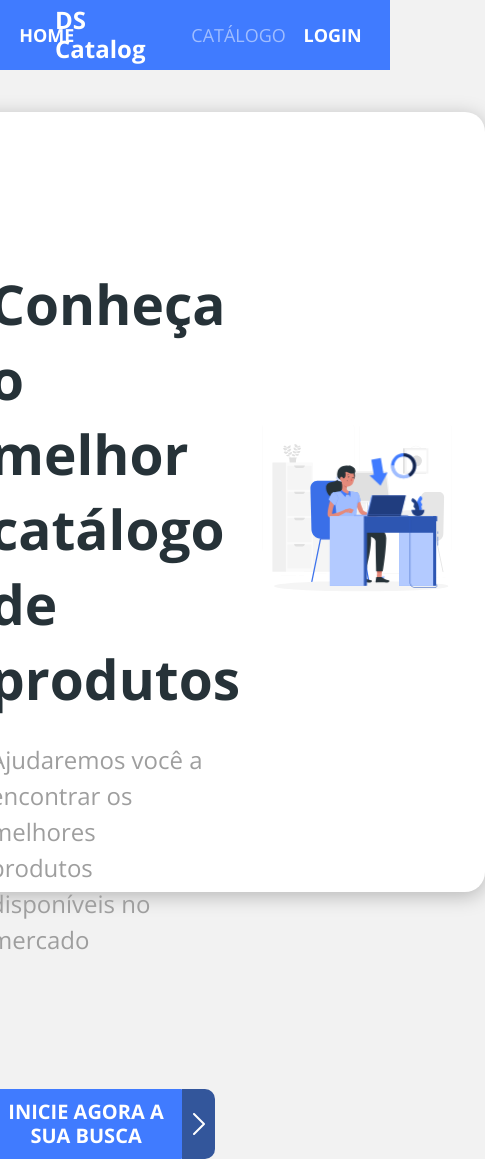
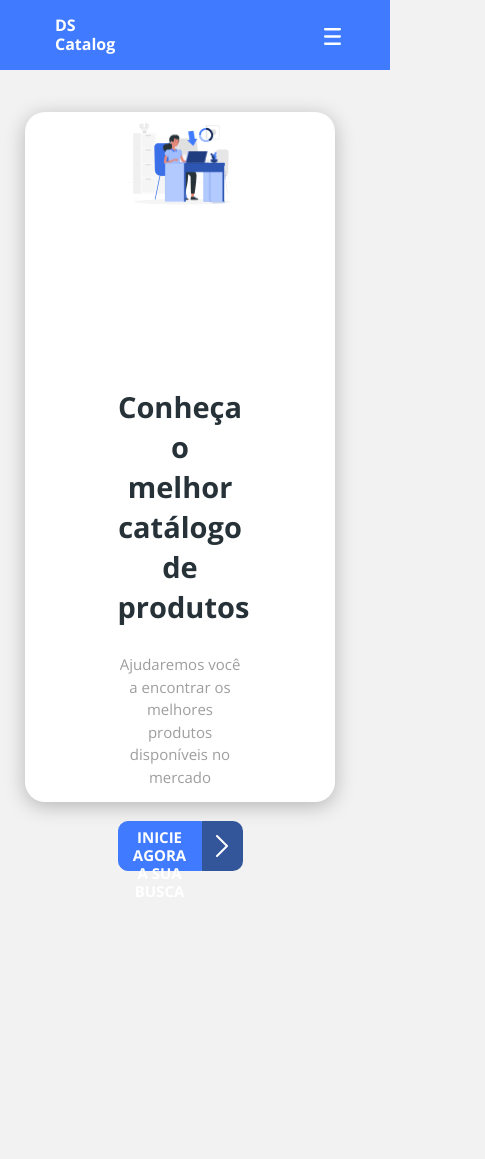
Before and after one commit to kleberlimaGit/dscatalog-bootcamp, a React (Create React App) app in the folder front-web/: page / in a window 390 px wide. Shown: the whole page, 485 px wide, since content can reach past the window. After the commit the page ends 901 px from the top, so only its background shows below. Built offline with nearby package versions, Linux system fonts and the light colour scheme; no server answers.

Commit message:
Tablet responsividade

```diff
--- a/front-web/src/core/components/Navbar/index.tsx
+++ b/front-web/src/core/components/Navbar/index.tsx
@@ -1,4 +1,5 @@
 import React, { useEffect, useState } from 'react';
+import { ReactComponent as ThreeLineIcon} from '../../assets/images/Union.svg'
 import { Link, NavLink, useLocation } from 'react-router-dom';
 import { confirmAlert } from 'react-confirm-alert';
 import 'react-confirm-alert/src/react-confirm-alert.css'
@@ -8,6 +9,7 @@ import './styles.scss';
 
 const Navbar = () => {
     const [currentUser, setCurrentUser] = useState('');
+    const [collapseNav,setCollapseNav] = useState('');
 
     const location = useLocation();
 
@@ -43,11 +45,21 @@ const Navbar = () => {
 
     }
 
+    const handleCollapse = () =>{
+        if(collapseNav === ''){
+            setCollapseNav('three-line')
+            document.getElementsByClassName('col-6')
+        }
+        else{
+            setCollapseNav('')
+        }
+    }
+
 
 
 
     return (
-        <nav className="row bg-primary main-nav">
+        <nav className={`row bg-primary main-nav ${collapseNav}`}>
             <div className="col-3">
                 <Link to="/" className="nav-log-text">
                     <h4>DS Catalog</h4>
@@ -68,7 +80,7 @@ const Navbar = () => {
                     </li>
                 </ul>
             </div>
-            <div className="col-3 text-right">
+            <div className="col-2 text-right">
                 {currentUser && (
                     <>
                     <span className ="main-user-name">
@@ -88,6 +100,9 @@ const Navbar = () => {
                 LOGIN
                </Link>)}
             </div>
+            <div>
+                <ThreeLineIcon className="icon-line" onClick={handleCollapse}/>
+            </div>
         </nav>
     );
 }
--- a/front-web/src/core/components/Navbar/styles.scss
+++ b/front-web/src/core/components/Navbar/styles.scss
@@ -11,7 +11,10 @@
 .nav-log-text{
     color: #FFF;
 }
+.nav-log-text h4{
+   font-size: 1.5em;
 
+}
 .main-menu{
     display: flex;
     justify-content: center;
@@ -73,3 +76,71 @@
     margin-left: 30px;
     margin-right: 40px;
 }
+
+@media(min-width:801px){
+    .main-nav{
+        .icon-line{
+            display: none;
+        }
+    }
+}
+
+@media(max-width: 800px){
+    .main-nav{
+        display: flex;
+        ul,.nav-link{
+            display: none;
+        }
+        .icon-line{
+            text-align: end;
+
+        }
+    }
+
+    .main-nav.three-line{
+        height: 230px;
+        align-items: flex-start;
+        padding-top: 16px;
+        flex-direction: column;
+        ul,.nav-link{
+            display: block;
+            padding-left: 0;
+            text-align: left;
+        }
+        li{
+            margin: 0;
+        }
+        .icon-line{
+            margin-left: 246px;
+
+        }
+
+    }
+
+}
+
+
+@media(max-width:768px){
+    .nav-log-text h4{
+        font-size: 1.4em;
+
+     }
+}
+@media(max-width:665px){
+    .nav-log-text h4{
+        font-size: 1.3em;
+
+     }
+}
+@media(max-width:641px){
+    .nav-log-text h4{
+        font-size: 1.2em;
+
+     }
+}
+@media(max-width:530px){
+    .nav-log-text h4{
+        font-size: 1em;
+
+     }
+}
--- a/front-web/src/pages/Home/index.tsx
+++ b/front-web/src/pages/Home/index.tsx
@@ -8,7 +8,7 @@ const Home = () => (
 
 <div className="row home-container d-flex">
     <div className="home-content d-flex card-base">
-        <div className="col-6">
+        <div className="col-6 config-order">
             <h1>Conheça o melhor<br/> catálogo de produtos</h1>
             <p>Ajudaremos você a encontrar os melhores<br/> produtos disponíveis no mercado</p>
             <Link to="/products">
@@ -16,7 +16,7 @@ const Home = () => (
             </Link>
         </div>
 
-        <div className="col-6">
+        <div className="col-6 image-align">
             <MainImage className="main-image"/>
         </div>
 
--- a/front-web/src/pages/Home/styles.scss
+++ b/front-web/src/pages/Home/styles.scss
@@ -34,3 +34,74 @@
 .main-image{
     width: 100%;
 }
+
+
+@media(max-width:1024px){
+    .home-content{
+        height: calc(90vh - 70px);
+        h1{
+            font-size: 30px;
+            line-height: 40px;
+            margin-top: 100px;
+        }
+        p{
+            font-size: 18px;
+            margin-bottom: 120px;
+        }
+
+        .btn-icon{
+            width: 250px;
+            height: 50px;
+
+        }
+
+        h5{
+            font-size: 16px;
+        }
+
+        .main-image{
+            margin-top: 50px;
+            height: initial;
+        }
+    }
+}
+
+@media(max-width:768px){
+    .home-content{
+        padding: 0;
+        flex-direction: column;
+        align-items: center;
+        justify-content: center;
+        h1{
+            font-size: 29px;
+            line-height: 40px;
+            margin-top: 0;
+            text-align: center;
+
+        }
+        p{
+            font-size: 15px;
+            margin-bottom: 33px;
+            text-align: center;
+        }
+
+        .btn-icon{
+            width: 100%;
+            height: 50px;
+
+        }
+
+        h5{
+            font-size: 15px;
+        }
+
+        .main-image{
+            margin-top: 70px;
+            order: 1;
+        }
+
+        .config-order{
+            order: 2;
+        }
+    }
+}
```
Also changed, not shown: front-web/src/core/assets/images/Union.svg (added).
